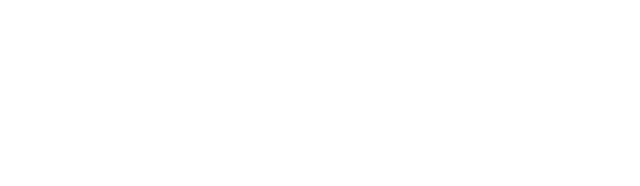
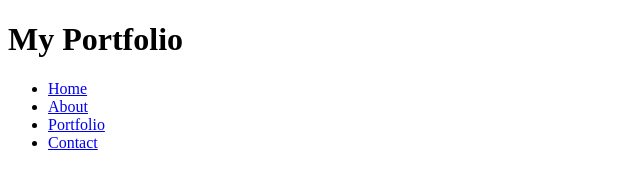
Before and after one commit to zolotavina/personal-portfolio, a plain HTML site: page index.html in a window 1280 px wide. Shown: the whole page, without its empty margins (0-640 px from the left). Drawn offline with Linux system fonts and the light colour scheme.

Commit message:
added navbar

```diff
--- a/index.html
+++ b/index.html
@@ -8,6 +8,20 @@
     <link rel="stylesheet" href="./assets/style.css">
 </head>
 
-<body></body>
+<body>
+    <header>
+        <div class="logo">
+            <h1>My Portfolio</h1>
+        </div>
+        <nav>
+            <ul>
+                <li><a href="#home">Home</a></li>
+                <li><a href="#about">About</a></li>
+                <li><a href="#portfolio">Portfolio</a></li>
+                <li><a href="#contact">Contact</a></li>
+            </ul>
+        </nav>
+    </header>
+</body>
 
 </html>
```
